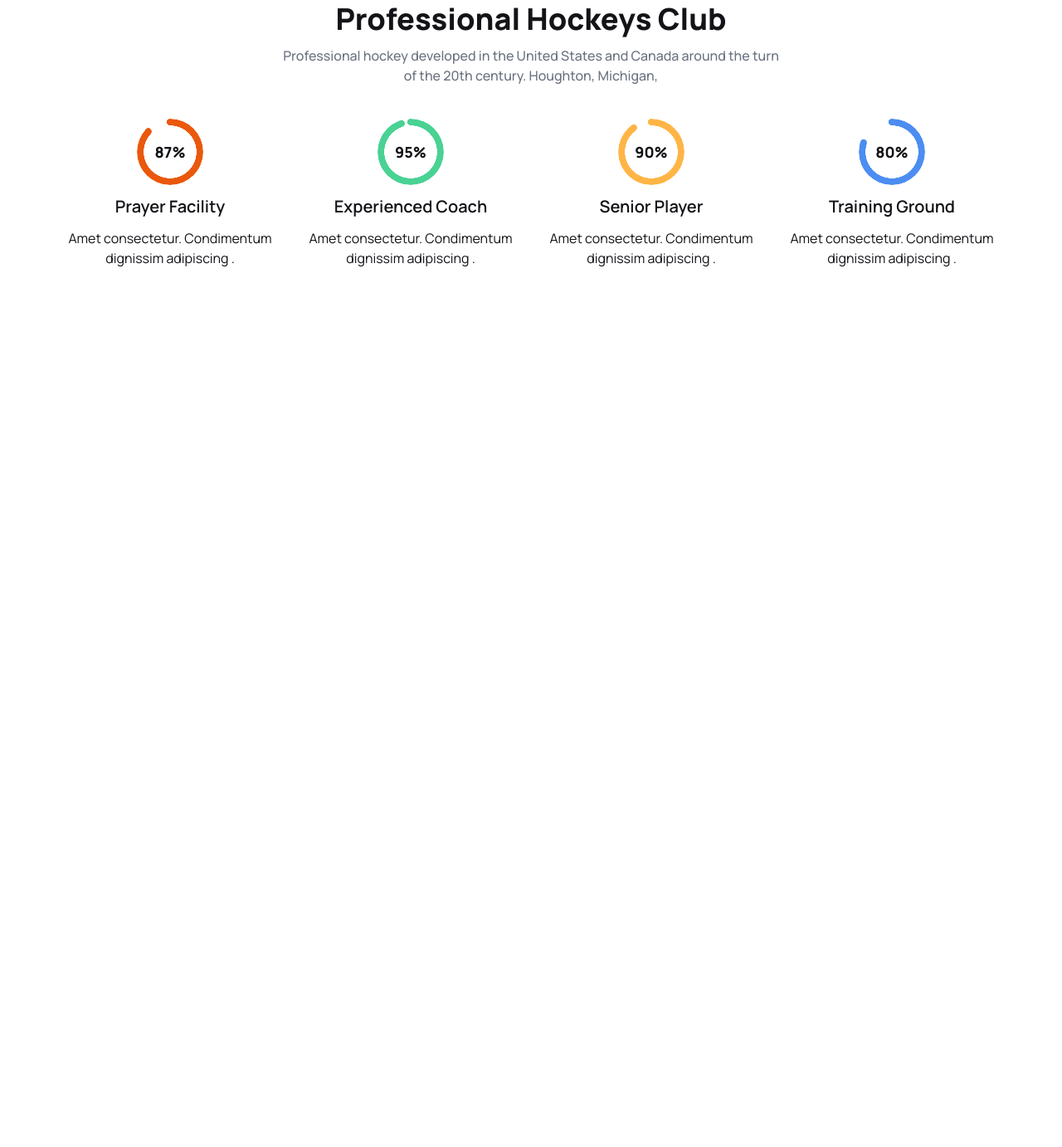
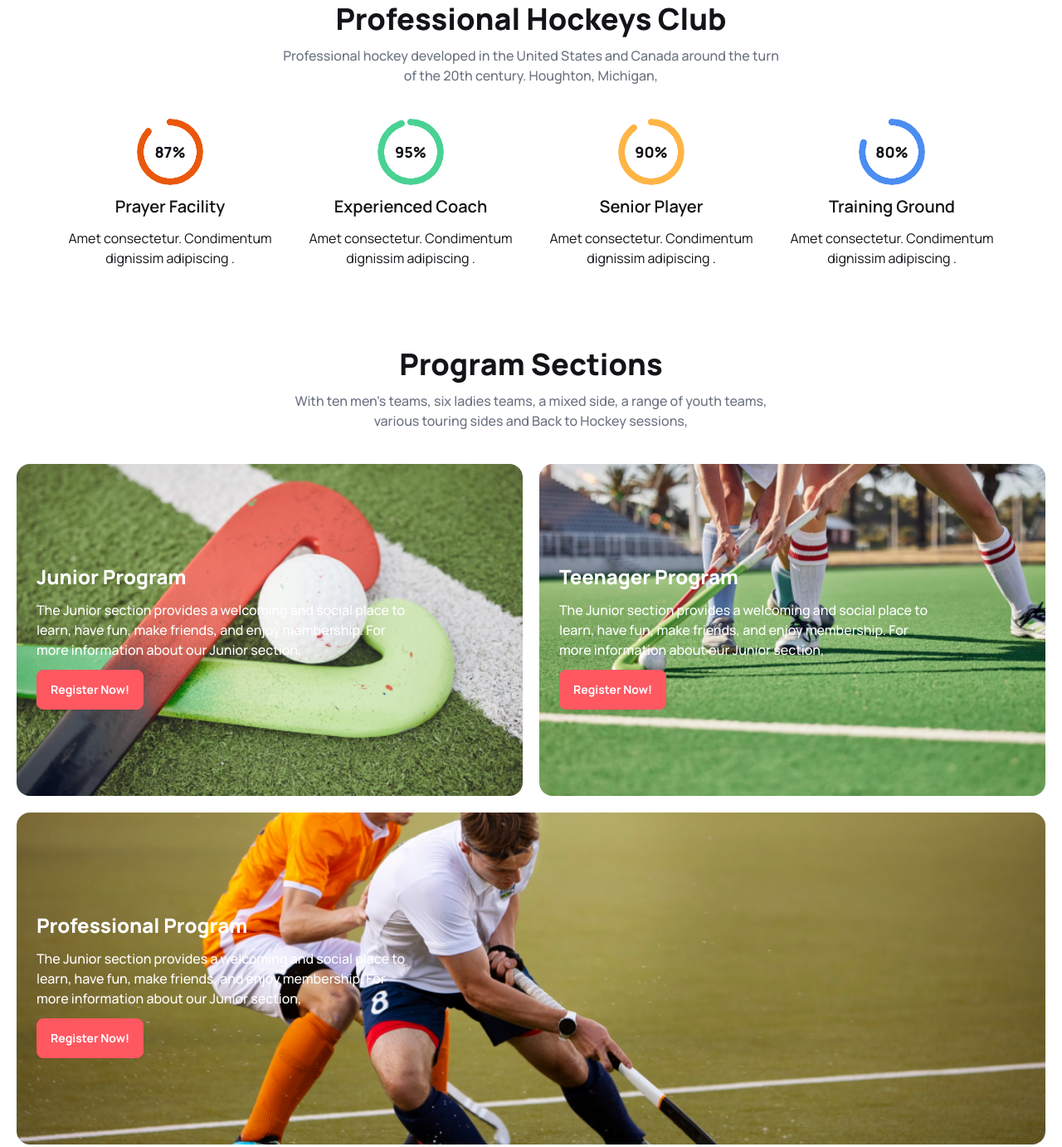
Before and after one commit to RabbyHasanSaref/B9A3-Hockeys-Missin, a plain HTML site: page index.html in a window 1280 px wide. Shown: the part 814-2196 px from the top of the page at 83% size. Before the commit the page ends 1157 px from the top, so only its background shows below. Drawn offline with nearby package versions, Linux system fonts and the light colour scheme.

Commit message:
Program section

```diff
--- a/index.html
+++ b/index.html
@@ -116,6 +116,41 @@
             </div>
         </section>
           <!-- Professional Hockeys Club end -->
+
+          <!-- Program Sections start -->
+          <section class="lg:mt-24 mt-12">
+            <div class="lg:w-[600px] mx-auto text-center space-y-3">
+                <h2 class="text-[#131318] lg:text-4xl text-xl font-extrabold">Program Sections</h2>
+                <p class="text-gray-500 lg:text-base text-xs font-medium">With ten men’s teams, six ladies teams, a mixed side, a range of youth teams, various touring sides and Back to Hockey sessions,</p>
+            </div>
+            <div class="grid lg:grid-cols-12 grid-cols-1  gap-5  mx-auto mt-10">
+                <div class=" lg:w-full w-[335px] lg:h-[400px] h-[244px] lg:col-span-6 col-span-1 mx-auto rounded-2xl " style="background-image: url('./Images/2.png'); background-size: cover; background-repeat: no-repeat; background-position: center;">
+
+                    <div class="lg:w-[500px] w-[300px] p-6 relative lg:top-24 space-y-3">
+                        <h4 class="text-white lg:text-2xl text-xl font-extrabold">Junior Program</h4>
+                        <p class="text-white lg:text-base text-xs font-medium">The Junior section provides a welcoming and social place to learn, have fun, make friends, and enjoy membership. For more information about our Junior section,</p>
+                            <button class="btn btn-error font-bold text-white">Register Now!</button>
+                    </div>
+                </div>
+                <div class="lg:w-full w-[335px] lg:h-[400px] h-[244px] lg:col-span-6 col-span-1 mx-auto rounded-2xl" style="background-image: url('./Images/3.png'); background-size: cover; background-repeat: no-repeat; background-position: center;">
+
+                    <div class="lg:w-[500px] w-[300px] p-6 relative lg:top-24 space-y-3">
+                        <h4 class="text-white lg:text-2xl text-xl font-extrabold">Teenager Program</h4>
+                        <p class="text-white lg:text-base text-xs font-medium">The Junior section provides a welcoming and social place to learn, have fun, make friends, and enjoy membership. For more information about our Junior section,</p>
+                            <button class="btn btn-error font-bold text-white">Register Now!</button>
+                    </div>
+                </div>
+                <div class="lg:w-full w-[335px] lg:h-[400px] h-[244px] lg:col-span-12 col-span-1 :mx-auto rounded-2xl" style="background-image: url('./Images/4.png'); background-size: cover; background-repeat: no-repeat; background-position: center;">
+
+                    <div class="lg:w-[500px] w-[300px] p-6 relative lg:top-24 space-y-3">
+                        <h4 class="text-white lg:text-2xl text-xl font-extrabold">Professional Program</h4>
+                        <p class="text-white lg:text-base text-xs font-medium">The Junior section provides a welcoming and social place to learn, have fun, make friends, and enjoy membership. For more information about our Junior section,</p>
+                            <button class="btn btn-error font-bold text-white">Register Now!</button>
+                    </div>
+                </div>
+            </div>
+          </section>
+           <!-- Program Sections end -->
     </main>
 
     <!-- footer area -->
```
